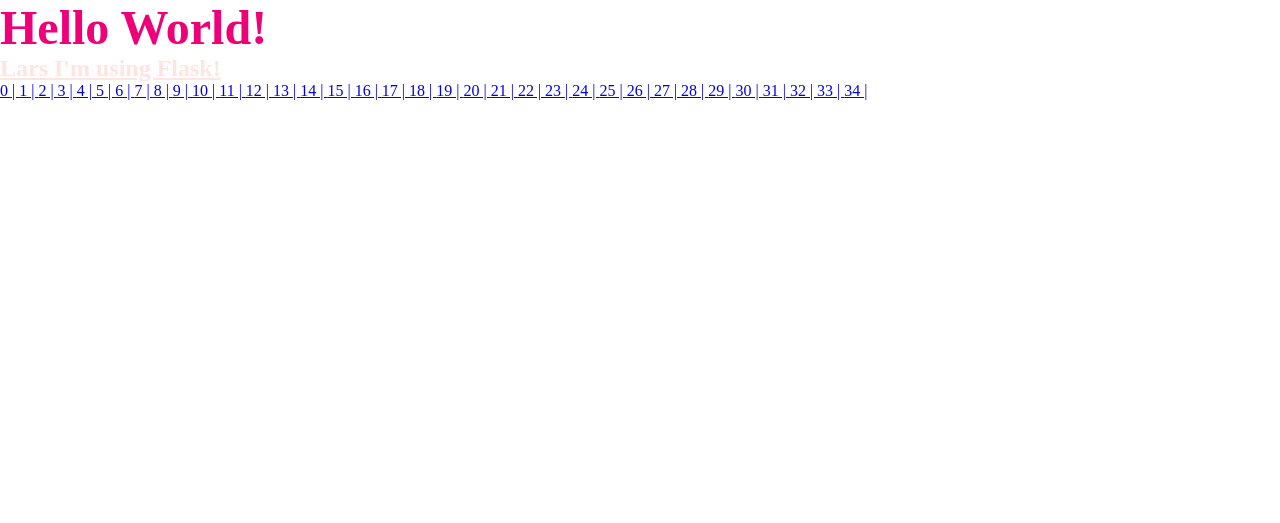
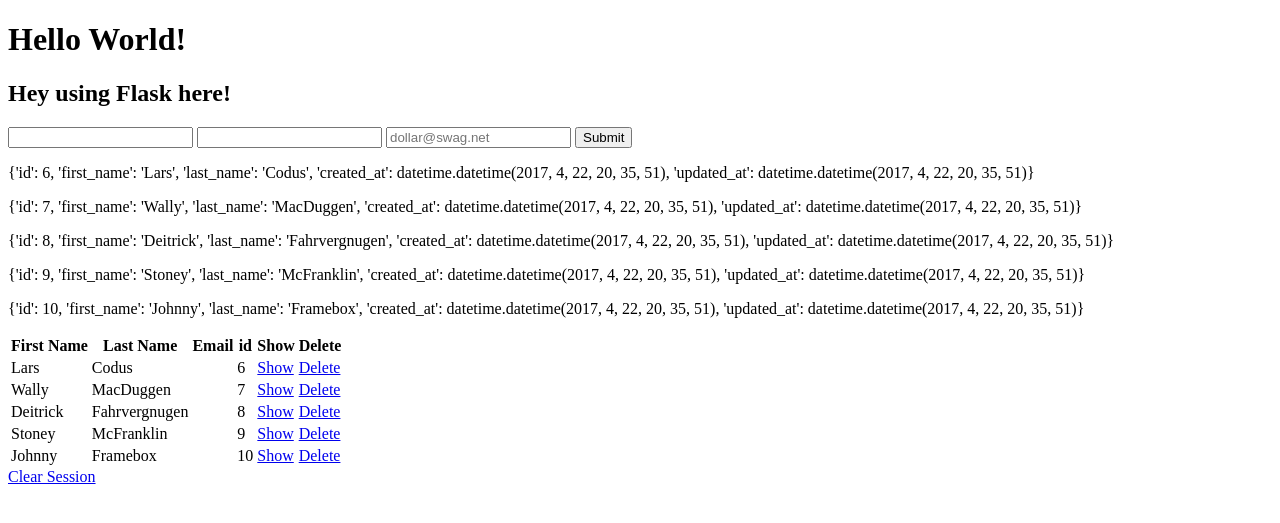
Before and after one commit to mightymcalpine/DojoAssignments, a Flask app: page / in a window 1280 px wide. Shown: the top 523 px of the page. Run offline with Flask 2, Linux system fonts and the light colour scheme; data comes from the database, SQL or seed files in the repository; parts of the project's set-up code (start-up, migrations or seed data) failed here and were passed over.

Commit message:
updated hello flask to working model of flask with mysql

```diff
--- /dev/null
+++ b/Python/flask_fundamentals/hello_flask/mysqlconnection.py
@@ -0,0 +1,39 @@
+from flask_sqlalchemy import SQLAlchemy
+from sqlalchemy.sql import text
+# Create a class that will give us an object that we can use to connect to a database
+class MySQLConnection(object):
+    def __init__(self, app, db):
+        config = {
+                'host': 'localhost',
+                'database': db, # we got db as an arguement
+                'user': 'root',
+                'password': 'root',
+                'port': '8889' # change the port to match the port your SQL server is running on
+        }
+        # this will use the above values to generate the path to connect to your sql database
+        DATABASE_URI = "mysql://{}:{}@127.0.0.1:{}/{}".format(config['user'], config['password'], config['port'], config['database'])
+        app.config['SQLALCHEMY_DATABASE_URI'] = DATABASE_URI
+        app.config['SQLALCHEMY_TRACK_MODIFICATIONS'] = True
+        # establish the connection to database
+        self.db = SQLAlchemy(app)
+    # this is the method we will use to query the database
+    def query_db(self, query, data=None):
+        result = self.db.session.execute(text(query), data)
+        if query[0:6].lower() == 'select':
+            # if the query was a select
+            # convert the result to a list of dictionaries
+            list_result = [dict(r) for r in result]
+            # return the results as a list of dictionaries
+            return list_result
+        elif query[0:6].lower() == 'insert':
+            # if the query was an insert, return the id of the
+            # commit changes
+            self.db.session.commit()
+            # row that was inserted
+            return result.lastrowid
+        else:
+            # if the query was an update or delete, return nothing and commit changes
+            self.db.session.commit()
+# This is the module method to be called by the user in server.py. Make sure to provide the db name!
+def MySQLConnector(app, db):
+    return MySQLConnection(app, db)
--- a/Python/flask_fundamentals/hello_flask/server.py
+++ b/Python/flask_fundamentals/hello_flask/server.py
@@ -1,32 +1,109 @@
-import math, random
+import re
 
+from datetime import datetime
 from flask import Flask
+from flask import flash
 from flask import redirect
 from flask import render_template
 from flask import request
 from flask import session
-
+from mysqlconnection import MySQLConnector
+app = Flask(__name__)
+mysql = MySQLConnector(app, 'users_db')
 app.secret_key = 'manysecrets1984'
-
-
-app = Flask(__name__)
+rightnow = datetime.now()
+print 'time is', rightnow
+EMAILREG = re.compile(r'^[a-zA-Z0-9.-_+]+@[a-zA-Z0-9._-]+\.[a-zA-Z]*$')
 
 @app.route('/')
 def hello():
-	name = 'Lars'
-	age = 35
-	return render_template('index.html', name ='Lars', age=age)
+	query_all = "select * FROM users_db.users"
+	all_users = mysql.query_db(query_all)
+	return render_template('index.html', all_users=all_users)
 
-@app.route('/numbers')
-def numbers():
-	for number in range(3):
-		print "We're in numbers"
+@app.route('/user', methods=['POST'])
+def addUser():
+	# pickedDate = datetime.strptime(request.form['date'], '%Y-%m-%d')
+	# print pickedDate
+
+	# if pickedDate <= rightnow:
+	# 	print 'I am before'
+	# else:
+	# 	print 'I am after'
+
+	user_info = {
+	'first_name': request.form['fname'],
+	'last_name': request.form['lname'],
+	'email': request.form['email']
+	}
+
+	if len(user_info['first_name']) <= 2:
+		flash('<p>First Name must be longer than 2 characters</p>')
+	if len(user_info['last_name']) <= 2:
+		flash('<p>Last Name must be longer than 2 characters</p>')
+	if not EMAILREG.match(user_info['email']):
+		flash('<p>Email must be valid email address</p>')
+	if '_flashes' in session:
+		return redirect('/')
+
+	newUser_query = "INSERT INTO users(first_name, last_name, email, created_at, update_at) VALUES (:first_name, :last_name, :email, now(), now());"
+	newUser = mysql.query_db(newUser_query, user_info)
 	return redirect('/')
 
-@app.route('/flexbox')
-def flexbox():
-		return render_template('flexbox.html')
+@app.route('/user/<id>')
+def showUser(id):
+	one_user_query = "SELECT id, first_name, last_name, email FROM users WHERE id = :id"
+	one_user_data = {
+		"id": id
+	}
+	one_user = mysql.query_db(one_user_query, one_user_data)
+	print one_user
+	return render_template('user.html', user=one_user[0])
 
+@app.route('/user/update/<id>')
+def showUpdate(id):
+	one_user_query = "SELECT id, first_name, last_name, email FROM users WHERE id = :id"
+	one_user_data = {
+		"id": id
+	}
+	one_user = mysql.query_db(one_user_query, one_user_data)
+	return render_template('edit.html', user=one_user[0])
 
-app.run(debug=True, port=8888)
+@app.route('/user/update/<id>', methods=['POST'])
+def update(id):
+	update_query = "UPDATE users SET first_name = :first_name, last_name = :last_name, email = :email, update_at = now() WHERE id = :id"
+	update_data = {
+		'first_name': request.form['fname'],
+		'last_name': request.form['lname'],
+		'email': request.form['email'],
+		'id': id
+	}
+	mysql.query_db(update_query, update_data)
+	return redirect('/user/' + id)
+
+@app.route('/user/delete/<id>', methods=['GET'])
+def deleteCheck(id):
+	one_user_query = "SELECT id, first_name, last_name, email FROM users WHERE id = :id"
+	one_user_data = {
+		"id": id
+	}
+	one_user = mysql.query_db(one_user_query, one_user_data)
+	return render_template('delete.html', user=one_user[0])
+
+@app.route('/user/delete', methods=['POST'])
+def delect():
+	delete_query = "DELETE FROM users WHERE id = :id"
+	delete_data = {
+		"id": request.form['user_id']
+	}
+	mysql.query_db(delete_query, delete_data)
+	flash('user has been successfully deleted')
+	return redirect('/')
+
+@app.route('/clear')
+def clearSession():
+	session.clear()
+	return redirect('/')
+
+app.run(debug=True, port=8585)
 # must have, run once at the end of script
--- a/Python/flask_fundamentals/hello_flask/templates/index.html
+++ b/Python/flask_fundamentals/hello_flask/templates/index.html
@@ -4,17 +4,62 @@
 		<title>Force Power Rising</title>
 		<meta charset="utf-8">
 		<meta name="#" content="#">
-		<link rel="stylesheet" href="{{ url_for('static', filename='css/styles.css') }}">
-		<script src="{{ url_for('static', filename='js/javascript.js') }}"></script>
 	</head>
 	<body>
 
 		<h1>Hello World!</h1>
-		<h2>{{name}} I'm using Flask!</h2>
 
-		{% for number in range(age) %}
-		<a href="/numbers">{{number}} | </a>
+		<h2>
+			{% if 'user' in session %}
+			{{session['user']['first_name']}}
+			{% endif %} Hey using Flask here!
+		</h2>
+		{% with messages = get_flashed_messages() %}
+		{% if messages %}
+		{% for message in messages %}
+		{% autoescape false %}
+		{{message}}
+		{% endautoescape %}
 		{% endfor %}
+		{% endif %}
+		{% endwith %}
 
+		<form action="/user" method="post">
+			<input type="hidden" name="count"
+			value="{{session['counter']}}">
+			<input type="text" name="fname">
+			<input type="text" name="lname">
+			<input type="email" name="email"
+			placeholder="dollar@swag.net">
+			<!-- <input type="date" name="date"> -->
+			<button type="submit" name="submit">Submit</button>
+		</form>
+
+		<table>
+			<thead>
+				<tr>
+					<th>First Name</th>
+					<th>Last Name</th>
+					<th>Email</th>
+					<th>id</th>
+					<th>Show</th>
+					<th>Delete</th>
+				</tr>
+			</thead>
+			<tbody>
+				{% for user in all_users %}
+				<p>{{ user }}</p>
+				<tr>
+					<td>{{user['first_name']}}</td>
+					<td>{{user['last_name']}}</td>
+					<td>{{user['email']}}</td>
+					<td>{{user['id']}}</td>
+					<td><a href="/user/{{user['id']}}">Show</a></td>
+					<td><a href="/user/delete/{{user['id']}}">Delete</a></td>
+				</tr>
+				{% endfor %}
+			</tbody>
+		</table>
+		<a href="/clear">Clear Session</a>
 	</body>
 </html>
```
Also changed, not shown: Algorithms/W4L3.js (added, +20 -0 lines), Python/flask_fundamentals/hello_flask/templates/delete.html (added, +21 -0 lines), Python/flask_fundamentals/hello_flask/templates/edit.html (added, +20 -0 lines), Python/flask_fundamentals/hello_flask/templates/flexbox.html (deleted, +0 -23 lines), Python/flask_fundamentals/hello_flask/templates/user.html (added, +18 -0 lines), 1 other file.
